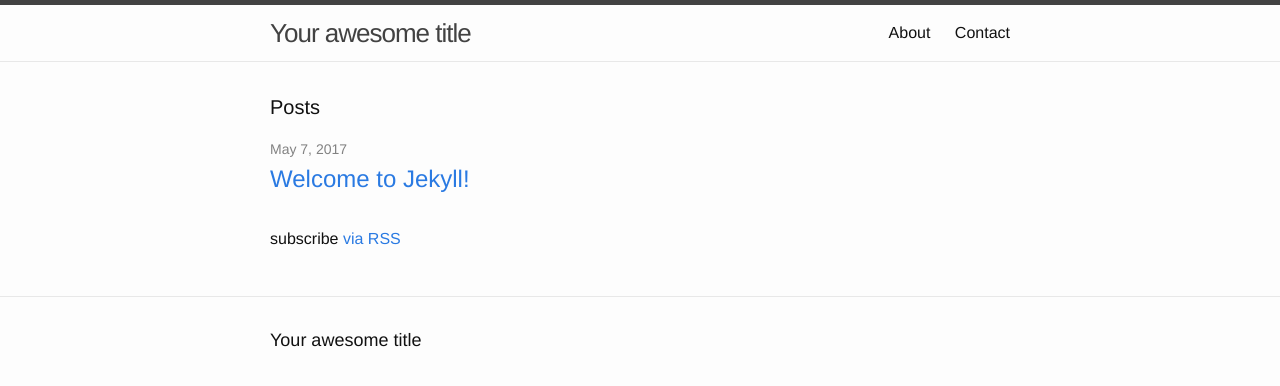
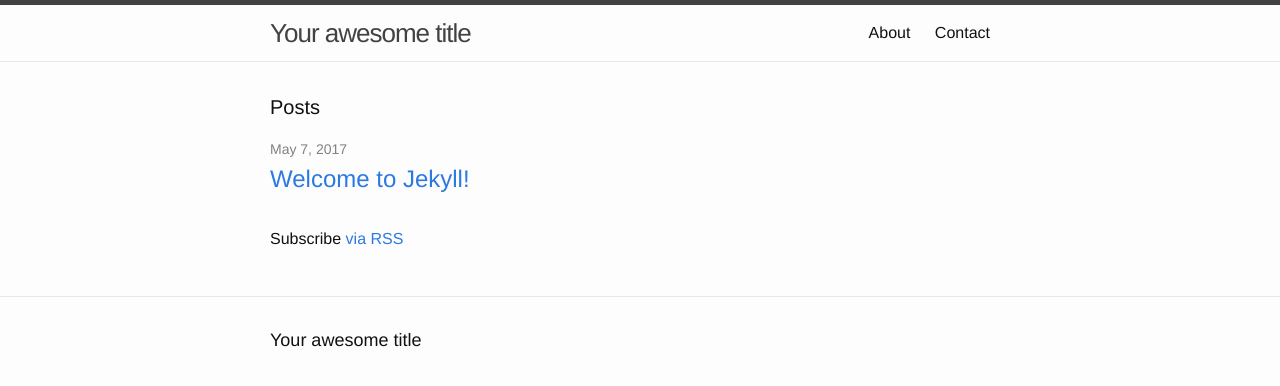
Before and after one commit to bryanvtran/jekyll-playground, a Jekyll site: the page built from index.html, in a window 1280 px wide. Shown: the top 386 px of the page. Built offline with Jekyll 4.4.1, drawn with Linux system fonts in a browser that asks for light colours.

Commit message:
Update from Forestry.io - index.html

```diff
--- a/index.html
+++ b/index.html
@@ -18,6 +19,6 @@ layout: default
     {% endfor %}
   </ul>
 
-  <p class="rss-subscribe">subscribe <a href="{{ "/feed.xml" | prepend: site.baseurl }}">via RSS</a></p>
+  <p class="rss-subscribe">Subscribe <a href="{{ "/feed.xml" | prepend: site.baseurl }}">via RSS</a></p>
 
 </div>
```
Also changed, not shown: other parts of index.html (+2 -1 lines).
